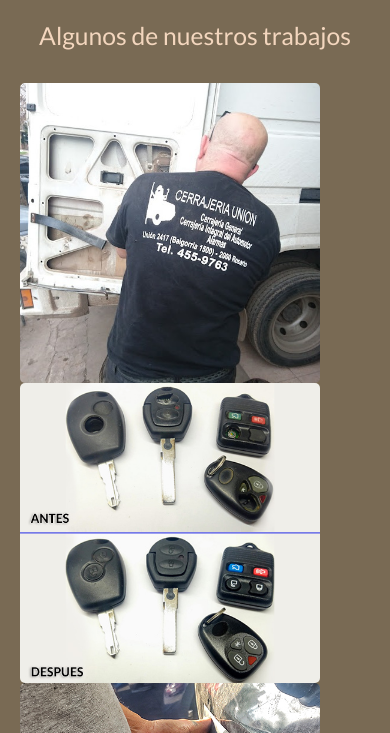
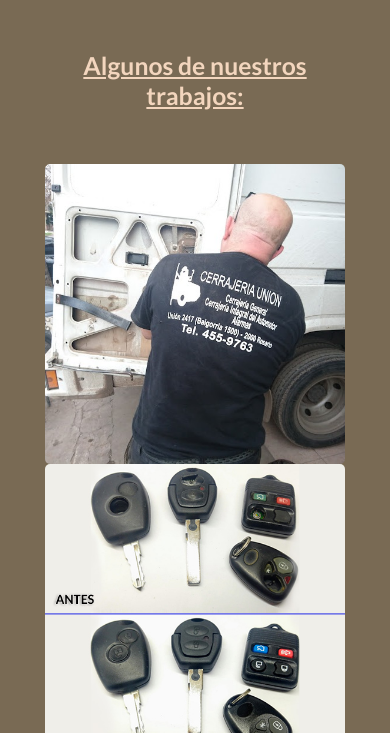
Before and after one commit to lucianosciarrabba/mi_repositorio_final, a plain HTML site: page pages/servicios.html in a window 390 px wide. Shown: the part 871-1604 px from the top of the page. Drawn offline with nearby package versions, Linux system fonts and the light colour scheme; a web font is replaced by a local one.

Commit message:
Reparé varios responsive que se habian roto

```diff
--- a/css/style.css
+++ b/css/style.css
@@ -69,10 +69,12 @@ main {
   background-color: #796a54; }
 
 .main-index {
-  display: grid;
-  grid-template-rows: 1fr 1fr 1fr 1fr;
+  display: flex;
   margin: 0px;
   text-align: center;
+  color: #f3d6be;
+  flex-direction: column;
+  flex-wrap: nowrap;
   color: #f3d6be; }
   .main-index ul {
     text-align: right; }
@@ -116,6 +118,14 @@ main {
 .main-servicios {
   text-align: center;
   color: #f3d6be; }
+  .main-servicios h2 {
+    margin: 30px;
+    text-decoration: underline;
+    font-weight: bold; }
+  .main-servicios .trabajos {
+    display: flex;
+    flex-wrap: wrap;
+    justify-content: center; }
 
 .carousel-inner {
   color: #241503;
@@ -218,11 +228,26 @@ footer h6 {
     display: flex;
     flex-direction: column;
     flex-wrap: wrap; }
+    .main-servicios h2 {
+      margin: 30px;
+      text-decoration: underline;
+      font-weight: bold; }
+    .main-servicios .trabajos {
+      display: flex;
+      flex-wrap: wrap;
+      justify-content: center; }
     .main-servicios li h3 {
       font-size: x-large;
       text-decoration: underline; }
     .main-servicios li a {
       text-align: center; }
+  .servicios {
+    padding: 50px;
+    display: flex;
+    justify-content: space-evenly;
+    align-items: center;
+    flex-direction: column;
+    flex-wrap: nowrap; }
   .main-form {
     display: flex;
     flex-wrap: wrap;
--- a/pages/servicios.html
+++ b/pages/servicios.html
@@ -44,11 +44,13 @@
         <div class="carousel-item active">
           <li class="d-block w-100" alt="Cerrajeria del hogar">
             <h3>Cerrajeria del hogar:</h3>
-          <li><a>Instalación y reparación de cerraduras doble paleta, multipunto, yale, biométricas, electrónicas.</a></li>
+          <li><a>Instalación y reparación de cerraduras doble paleta, multipunto, yale, biométricas, electrónicas.</a>
+          </li>
           <li><a>Instalación y venta de controles de accesos y cámaras de seguridad.</a></li>
           <li><a>Solución de problemas de controles remotos de portones.</a></li>
           <li><a>Blindamos puertas de departamentos, colocando cerraduras con multianclaje.</a></li>
-          <li><a>Incorporamos la Ingeniería Electrónica al servicio de la seguridad en los hogares y en las empresas.</a></li>
+          <li><a>Incorporamos la Ingeniería Electrónica al servicio de la seguridad en los hogares y en las
+              empresas.</a></li>
           </li>
         </div>
         <div class="carousel-item">
@@ -78,22 +80,26 @@
           </li>
         </div>
       </div>
-      <button class="carousel-control-prev" type="button" data-bs-target="#carouselExampleAutoplaying" data-bs-slide="prev">
+      <button class="carousel-control-prev" type="button" data-bs-target="#carouselExampleAutoplaying"
+        data-bs-slide="prev">
         <span class="carousel-control-prev-icon" aria-hidden="true"></span>
         <span class="visually-hidden">Previous</span>
       </button>
-      <button class="carousel-control-next" type="button" data-bs-target="#carouselExampleAutoplaying" data-bs-slide="next">
+      <button class="carousel-control-next" type="button" data-bs-target="#carouselExampleAutoplaying"
+        data-bs-slide="next">
         <span class="carousel-control-next-icon" aria-hidden="true"></span>
         <span class="visually-hidden">Next</span>
       </button>
     </div>
     <br>
-      <h2>Algunos de nuestros trabajos</h2>
+    <h2>Algunos de nuestros trabajos:</h2>
     <br>
+    <div class="trabajos">
       <img class="img-trabajos" src="../resources/trabajo1.jpg" alt="trabajo1">
       <img class="img-trabajos" src="../resources/trabajo2.jpg" alt="trabajo2">
       <img class="img-trabajos" src="../resources/trabajo3.jpg" alt="trabajo3">
       <img class="img-trabajos" src="../resources/trabajo4.jpg" alt="trabajo4">
+    </div>
 
     <div>
       <a href="https://api.whatsapp.com/send/?phone=3416478568&text&type=phone_number&app_absent=0" target="_blank">
--- a/scss/main.scss
+++ b/scss/main.scss
@@ -65,16 +65,38 @@ main {
         flex-direction: column;
         flex-wrap: wrap;
 
+        h2{
+            margin: 30px;
+            text-decoration: underline;
+            font-weight: bold;
+        }
+        .trabajos {
+            display: flex;
+            flex-wrap: wrap;
+            justify-content: center;
+        }
+
         li {
-            h3{
-                font-size:x-large;
+            h3 {
+                font-size: x-large;
                 text-decoration: underline;
             }
+
             a {
-            text-align: center;
+                text-align: center;
+            }
+
         }
+
     }
 
+    .servicios {
+        padding: 50px;
+        display: flex;
+        justify-content: space-evenly;
+        align-items: center;
+        flex-direction: column;
+        flex-wrap: nowrap;
     }
 
     .main-form {
--- a/scss/sections/_main-index.scss
+++ b/scss/sections/_main-index.scss
@@ -1,9 +1,11 @@
 
 .main-index {
-    display: grid;
-    grid-template-rows: 1fr 1fr 1fr 1fr;
+    display: flex;
     margin: 0px;
     text-align: center;
+    color: #f3d6be;
+    flex-direction: column;
+    flex-wrap: nowrap;
     color: rgb(243, 214, 190);
 
     ul {
--- a/scss/sections/_main-servicios.scss
+++ b/scss/sections/_main-servicios.scss
@@ -1,6 +1,21 @@
 .main-servicios {
     text-align: center;
-    color: rgb(243, 214, 190);}
+    color: rgb(243, 214, 190);
+
+    h2 {
+        margin: 30px;
+        text-decoration: underline;
+        font-weight: bold;
+    }
+    .trabajos {
+        display: flex;
+        flex-wrap: wrap;
+        justify-content: center;
+
+    }
+
+
+}
 
 .carousel-inner {
     color: #241503;
@@ -9,14 +24,15 @@
     padding: 50px;
 
     li {
-        h3{
-            font-size:x-large;
+        h3 {
+            font-size: x-large;
             text-decoration: underline;
         }
+
         a {
-        text-align: center;
+            text-align: center;
+        }
     }
-}
 }
 
 .img-trabajos {
```
Also changed, not shown: index.html (+3 -3 lines). Lines whose indentation alone changed are shown as unchanged.
